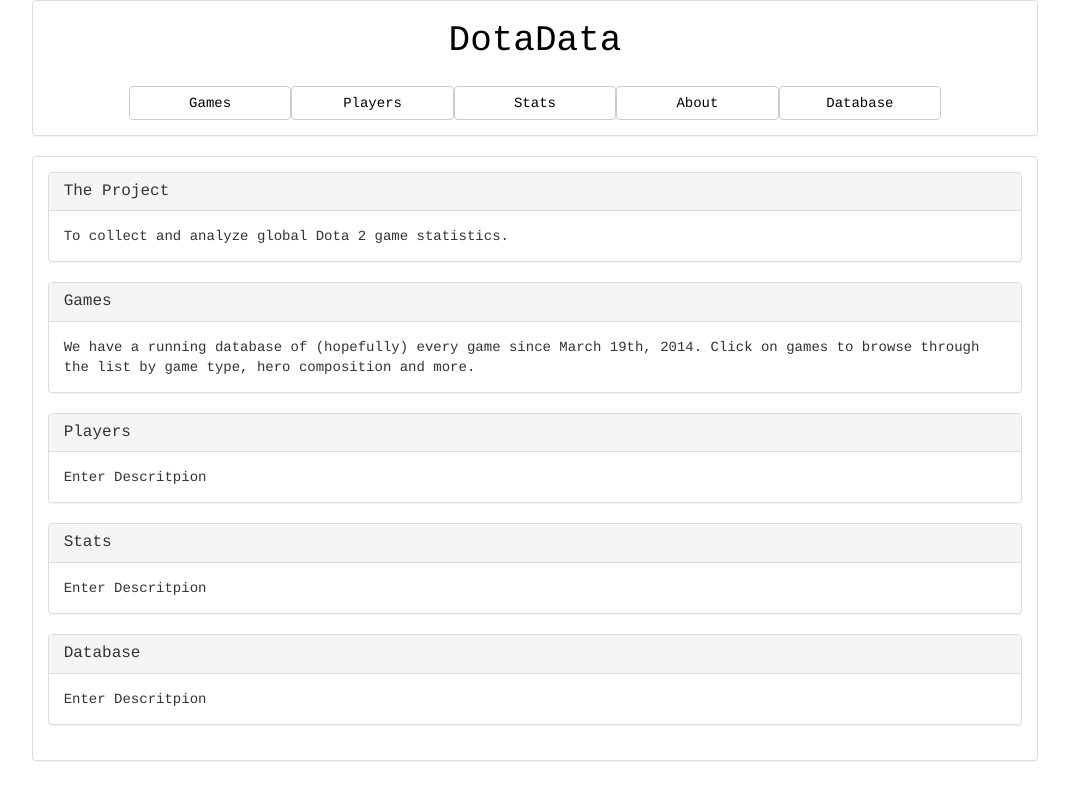
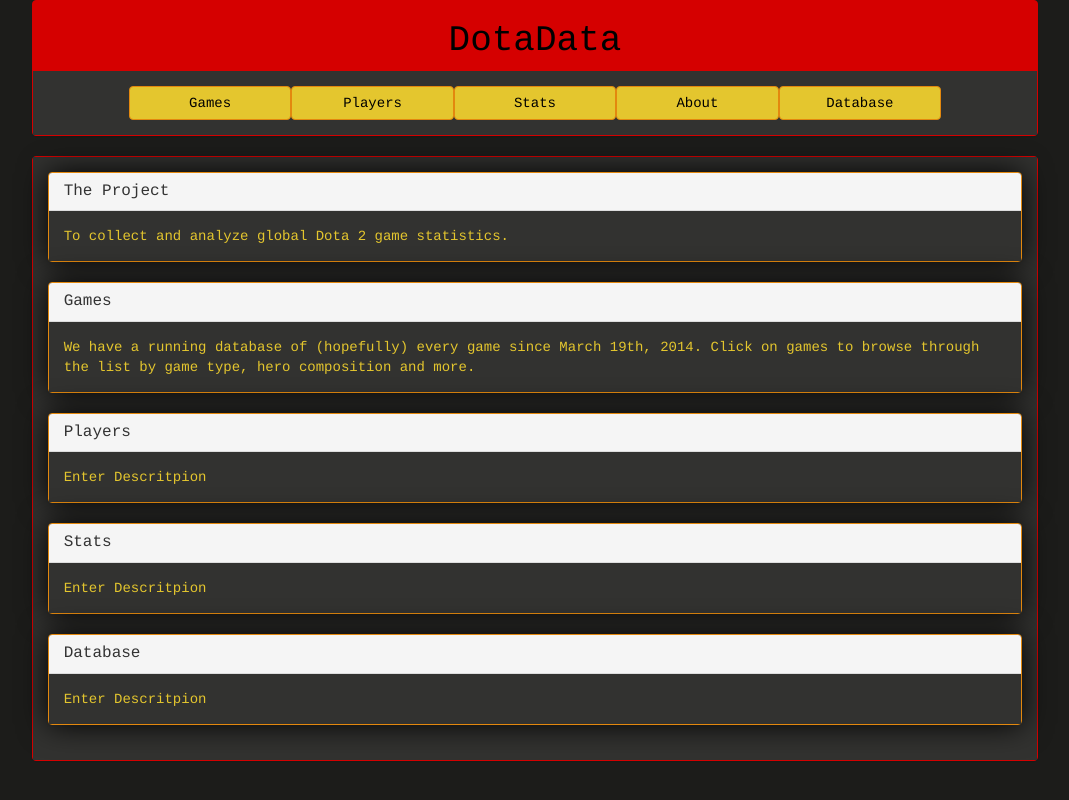
Before and after one commit to carlganz/DotaData, a Flask app: page / in a window 1280 px wide. Shown: the whole page, without its empty margins (105-1174 px from the left). Run offline with Flask 2, Linux system fonts and the light colour scheme; parts of the project's set-up code (start-up, migrations or seed data) failed here and were passed over; some libraries are stand-ins or nearby versions.

Commit message:
CSS changes

```diff
--- a/static/styles/style.css
+++ b/static/styles/style.css
@@ -5,6 +5,25 @@
    after all.
    ---------------------------------------------------------*/
 body {
+	background-color:#1C1C1A;
+}
+.panel{
+	border-color: #D50000;
+	background-color: #D50000;
+}
+.panel-body{
+	background-color: #323230;
+	color:#E4C62E;
+}
+.panel-body .panel{
+	background-color: #1C1C1A;
+	border-color:#E3880E;
+	box-shadow: 0 0 30px black;
+}
+
+.btn {
+	background-color: #E4C62E;
+	border-color: #E3880E;
 }
 /* Default link styling */
 a:link {
```
Also changed, not shown: 11 other files.
